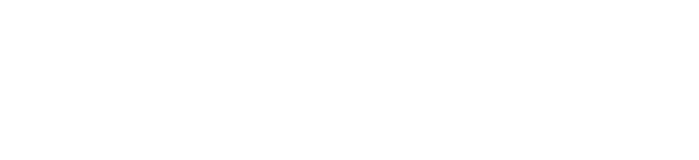
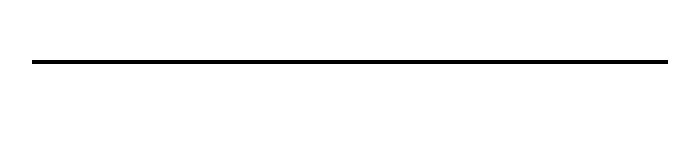
Before and after one commit to mitchomeke/CV-Page, a plain HTML site: page index.html in a window 1280 px wide. Shown: the whole page, without its empty margins (31-730 px from the left). Drawn offline with Linux system fonts and the light colour scheme.

Commit message:
Styling the top line

```diff
--- /dev/null
+++ b/cvStyle.css
@@ -0,0 +1,7 @@
+hr {
+    /* styling the top line */
+    width: 50%;
+    border: 2px solid black;
+    margin-left: 55px;
+    margin-top: 60px;
+}
--- a/index.html
+++ b/index.html
@@ -2,10 +2,11 @@
 <html lang="en"> <!-- a webpage uses this to define and display content-->
 <head>
     <meta charset="UTF-8">
-    <title>My First Webpage</title> <!-- the title of the website-->
+    <title>CV PAGE</title> <!-- the title of the website-->
+    <link rel="stylesheet" href="cvStyle.css"> <!-- this is used to link the html to css-->
 </head> <!-- the head is information about the webpage-->
 
-<body>
-<!-- the body is what you'd like to display to a user-->
+<body> <!-- the body is what you'd like to display to a user-->
+<hr>
 </body>
 </html> <!-- a webpage uses this to define and display content-->
```
